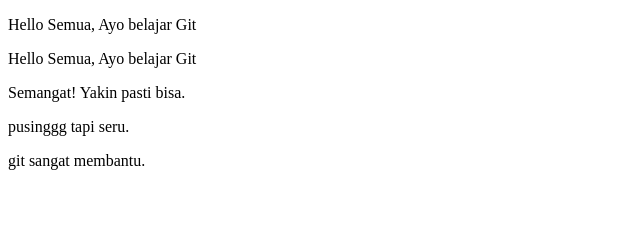
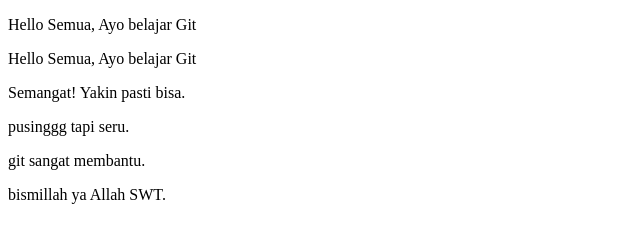
Before and after one commit to emsitpatyradja/tugas-repo, a plain HTML site: page index.html in a window 1280 px wide. Shown: the whole page, without its empty margins (0-640 px from the left). Drawn offline with Linux system fonts and the light colour scheme.

Commit message:
menambahkan paragraf baru part 3

```diff
--- a/index.html
+++ b/index.html
@@ -13,5 +13,7 @@
 <p> pusinggg tapi seru.</p>
 
 <p> git sangat membantu.</p>
+
+<p> bismillah ya Allah SWT.</p>
  </body>
 </html>
```
